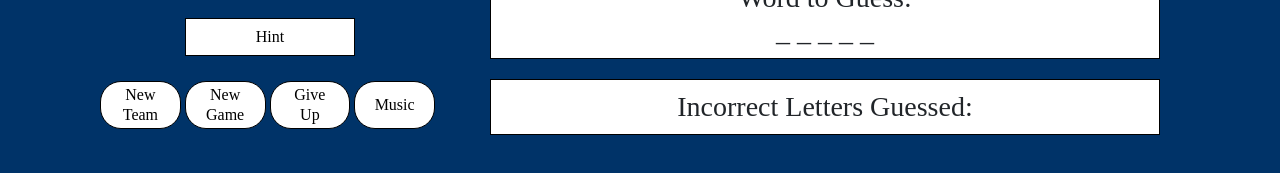
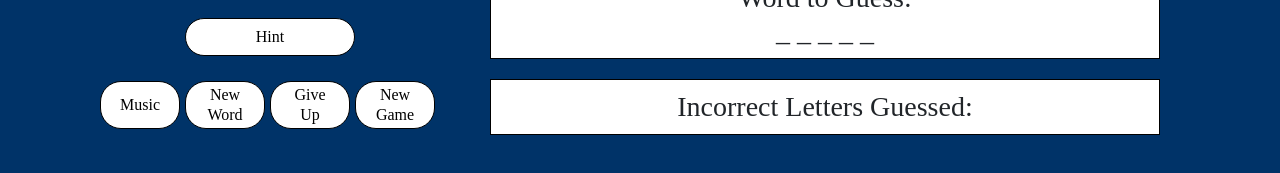
Before and after one commit to aidanclemente/Hangman-Game, a plain HTML site: page index.html in a window 1280 px wide. Shown: the part 529-702 px from the top of the page. Drawn offline with nearby package versions, Linux system fonts and the light colour scheme.

Commit message:
button order

```diff
--- a/assets/css/style.css
+++ b/assets/css/style.css
@@ -51,7 +51,7 @@ h3 {
 	margin-bottom: 5px;
 	width: 50%;
 	background-color: #fff;
-	border-radius: 0;
+	border-radius: 21px;
 	border: 1px black solid;
 }
 
@@ -60,20 +60,13 @@ h3 {
 	cursor: pointer;
 }
 
-#quit, #reset, #startOver {
+#quit, #reset, #startOver, #music {
     margin-right: 5px;
+    margin-left: 0px;
     border-radius: 21px;
     border: 1px black solid;
     padding: 3px 0;
     line-height: 20px;
-}
-
-#music {
-	margin-right: 5px;
-	border: 1px black solid;
-	padding: 3px 0;
-    line-height: 20px;
-    border-radius: 21px;
 }
 
 #picture{
--- a/index.html
+++ b/index.html
@@ -32,13 +32,13 @@
 				<button type="button" id="btn" class="btn btn-default">Hint</button>
 
 				<div class="btn-group text-center" role="group">
-					<button type="button" id="reset" class="btn btn-default">New<br>Team</button>
-					<button type="button" id="startOver" class="btn btn-default">New<br>Game</button>
-					<button type="button" id="quit" class="btn btn-default">Give<br>Up</button>
 					<button onclick="togglePlay()" type="button" id="music" class="btn btn-default">Music</button>
 					<audio id="myAudio">
 						<source src="assets/audio/nflSongs.mp3" loop="loop" type="audio/mp3" preload="auto">
 					</audio>
+					<button type="button" id="reset" class="btn btn-default">New<br>Word</button>
+					<button type="button" id="quit" class="btn btn-default">Give<br>Up</button>
+					<button type="button" id="startOver" class="btn btn-default">New<br>Game</button>
 				</div>
 			</div>
 			<div class="panel panel-default col-sm-8">
```
